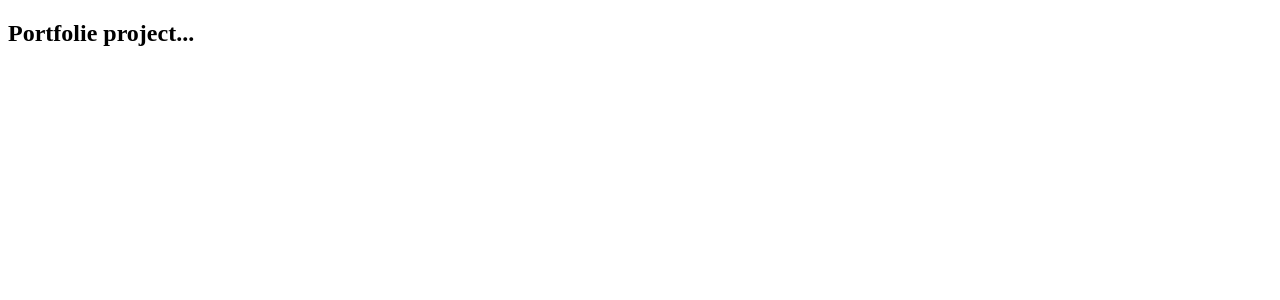
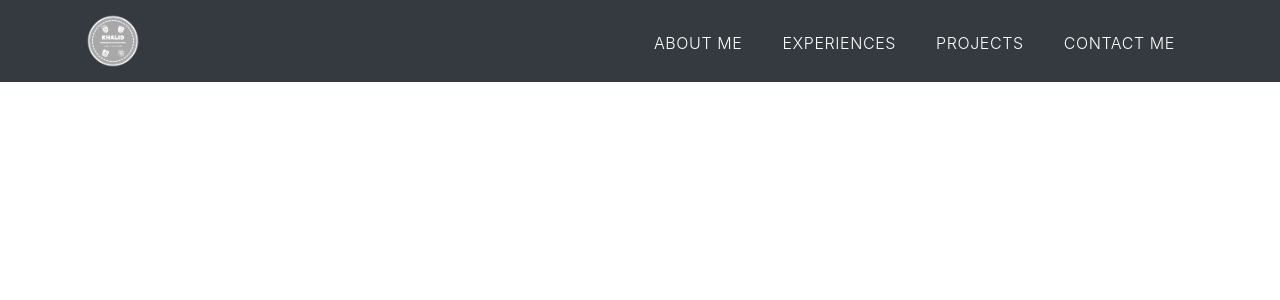
Before and after one commit to KhalidMengat/PortfolioProject, a React (Create React App) app: page / in a window 1280 px wide. Shown: the top 300 px of the page. Built offline with nearby package versions, Linux system fonts and the light colour scheme.

Commit message:
navbar finish

```diff
--- a/package.json
+++ b/package.json
@@ -6,8 +6,10 @@
     "@testing-library/jest-dom": "^5.11.9",
     "@testing-library/react": "^11.2.5",
     "@testing-library/user-event": "^12.8.3",
+    "bootstrap": "^4.6.0",
     "react": "^17.0.1",
     "react-dom": "^17.0.1",
+    "react-icons": "^4.2.0",
     "react-scripts": "4.0.3",
     "web-vitals": "^1.1.0"
   },
--- a/src/App.css
+++ b/src/App.css
@@ -1,38 +1,43 @@
-.App {
-  text-align: center;
+@import url('https://fonts.googleapis.com/css2?family=Roboto+Condensed:wght@300&display=swap');
+
+/********************************************/
+
+:root {
+  --primary-white : #fff;
+  --primary-lightgray : #D3D3D3;
+  --primary-dark : rgba(255,255,255,0);
 }
 
-.App-logo {
-  height: 40vmin;
-  pointer-events: none;
+body{
+  font-family: "Roboto Condensed";
+}
+/* navbar css */
+
+.logo{
+  width: 3.5rem;
 }
 
-@media (prefers-reduced-motion: no-preference) {
-  .App-logo {
-    animation: App-logo-spin infinite 20s linear;
-  }
+nav a.nav-link{
+  font-weight: 300;
+  letter-spacing: 0.0375rem;
+  cursor: pointer;
 }
 
-.App-header {
-  background-color: #282c34;
-  min-height: 100vh;
-  display: flex;
-  flex-direction: column;
-  align-items: center;
-  justify-content: center;
-  font-size: calc(10px + 2vmin);
-  color: white;
+nav ul li {
+  text-transform: uppercase;
 }
 
-.App-link {
-  color: #61dafb;
+.navbar-nav > li > a{
+  margin-right: 0.75rem;
+  margin-left: 0.75rem;
+  color : var(--primary-white) !important;
+  border-top: 0.1875rem solid var(--primary-dark);
 }
 
-@keyframes App-logo-spin {
-  from {
-    transform: rotate(0deg);
-  }
-  to {
-    transform: rotate(360deg);
-  }
+.navbar-nav > li > a.active,  .navbar-nav > li > a:focus{
+  border-top : 0.1875rem solid var(--primary-lightgray);
+
 }
+.navbar-nav > li > a:hover {
+  border-top : 0.1875rem solid var(--primary-lightgray);
+}
--- a/src/App.js
+++ b/src/App.js
@@ -1,8 +1,10 @@
 import './App.css';
+import "bootstrap/dist/css/bootstrap.min.css";
+import Navbar from "./components/Navbar";
 
 function App() {
   return (
- <h2>Portfolie project...</h2>
+ <Navbar/>
   );
 }
 
--- /dev/null
+++ b/src/components/Navbar.js
@@ -0,0 +1,35 @@
+import React from 'react';
+import logo from '../Khalid.png';
+import { AiOutlineMenu } from 'react-icons/ai';
+const Navbar = () => {
+    return (
+        <nav className="navbar navbar-expand-lg navbar-light bg-dark">
+          <div className="container">
+
+        <a className="navbar-brand" href="#"><img className='logo' src={logo} alt="logo...."/></a>
+        <button className="navbar-toggler" type="button" data-toggle="collapse" data-target="#navbarSupportedContent" aria-controls="navbarSupportedContent" aria-expanded="false" aria-label="Toggle navigation">
+          <AiOutlineMenu style={{ color : '#fff'}}/>
+        </button>
+
+        <div className="collapse navbar-collapse" id="navbarSupportedContent">
+          <ul className="navbar-nav ml-auto">
+            <li className="nav-item">
+              <a className="nav-link" href="#">About me</a>
+            </li>
+            <li className="nav-item">
+              <a className="nav-link" href="#">Experiences</a>
+            </li>
+            <li className="nav-item">
+              <a className="nav-link" href="#">Projects</a>
+            </li>
+            <li className="nav-item">
+              <a className="nav-link" href="#">Contact me</a>
+            </li>
+          </ul>
+          </div>
+        </div>
+      </nav>
+    )
+}
+
+export default Navbar
```
Also changed, not shown: src/Khalid.png (added), 1 other file (tests, documents, lock files or other folders).
